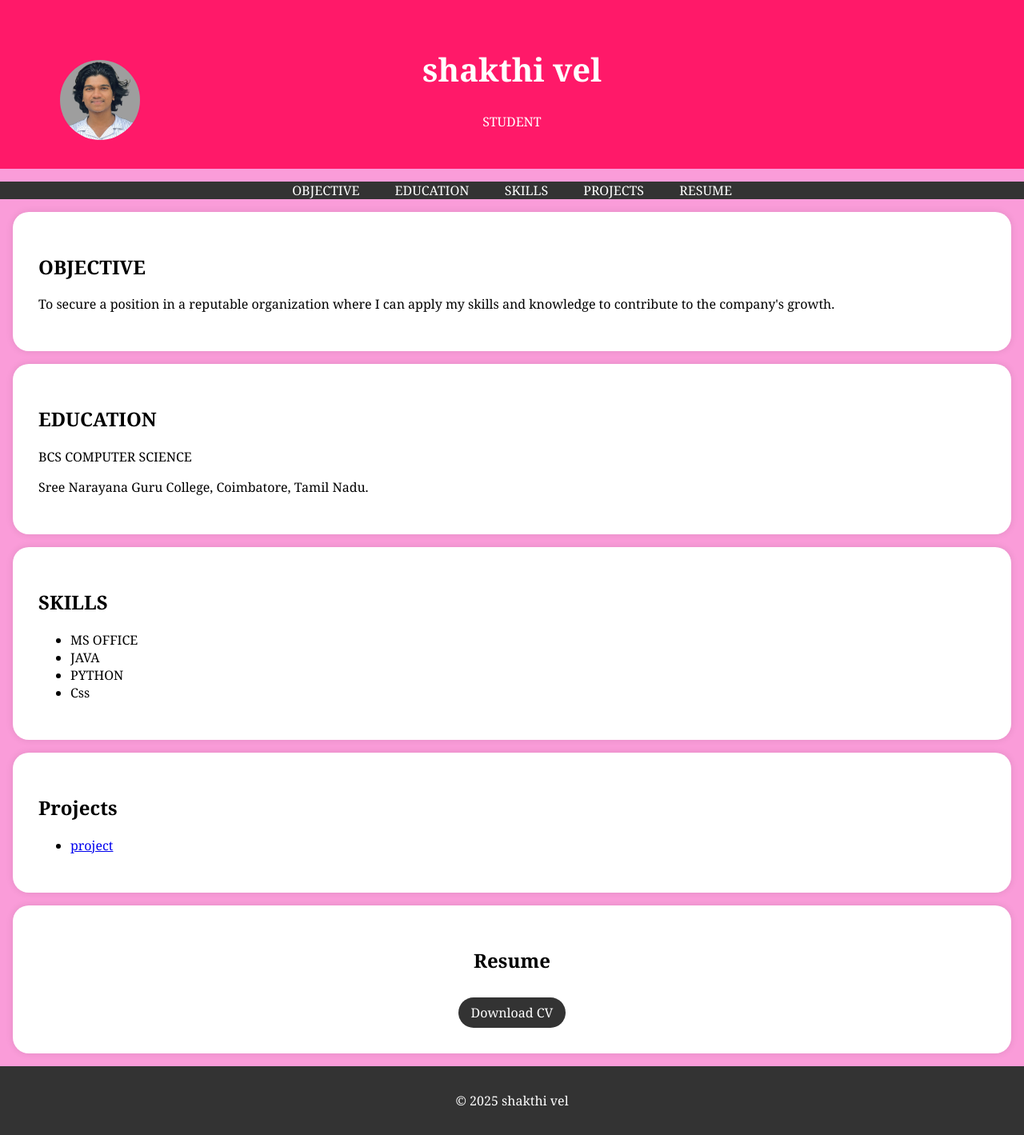
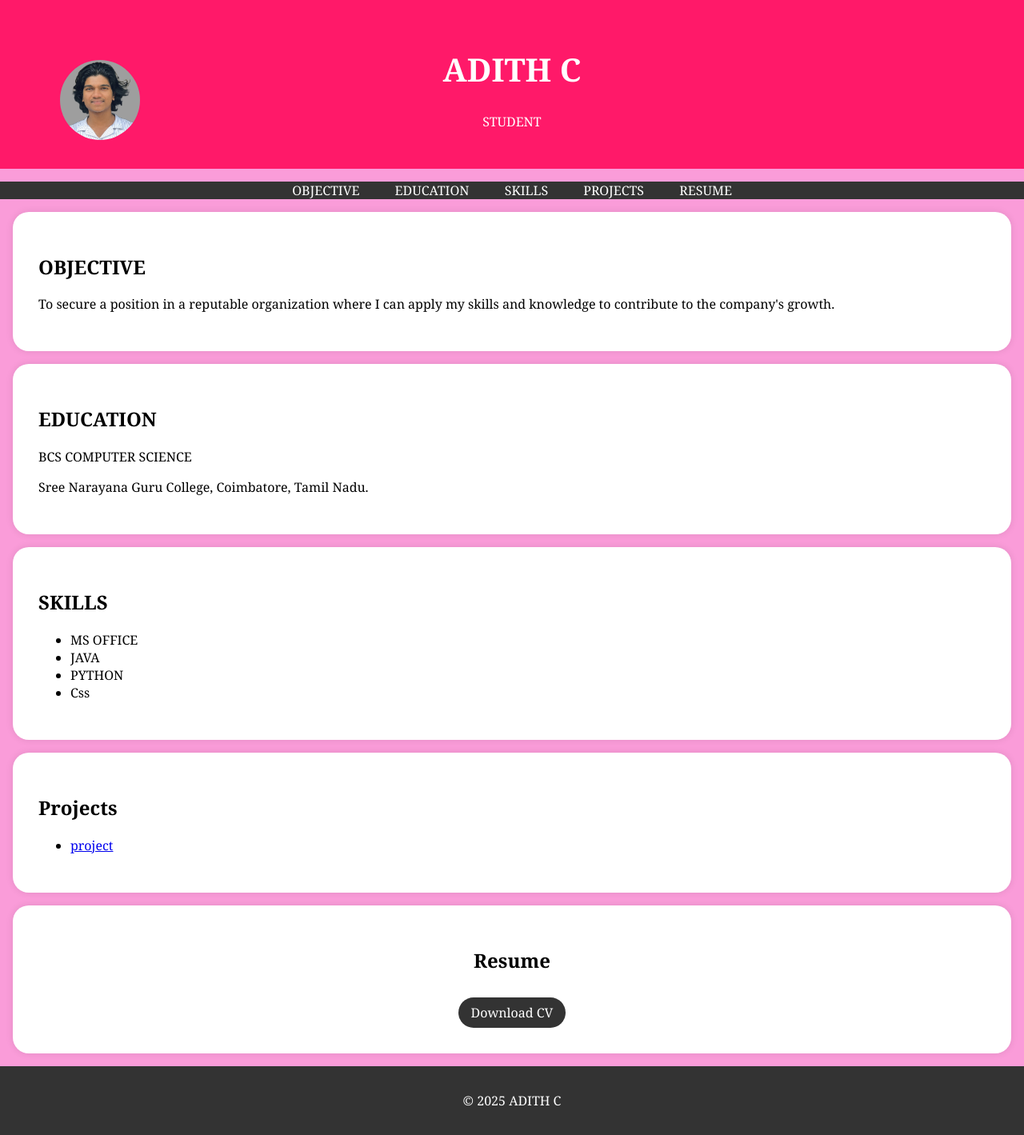
Before and after one commit to adith-c/digital-portfolio, a plain HTML site: page index.html in a window 1280 px wide. Shown: the whole page at 80% size. Drawn offline with Linux system fonts and the light colour scheme.

Commit message:
Update index.html

```diff
--- a/index.html
+++ b/index.html
@@ -77,7 +77,7 @@
     <header>
         <div class="header-content">
             <img src="adhit.jpg" alt="Your Profile Picture" class="profile-picture">
-            <h1>shakthi vel</h1>
+            <h1>ADITH C</h1>
             <p>STUDENT</p>
         </div>
     </header>
@@ -131,7 +131,7 @@
         </div>
     </section>
     <footer>
-        <p>&copy; 2025 shakthi vel</p>
+        <p>&copy; 2025 ADITH C</p>
     </footer>
 </body>
 </html>
```
